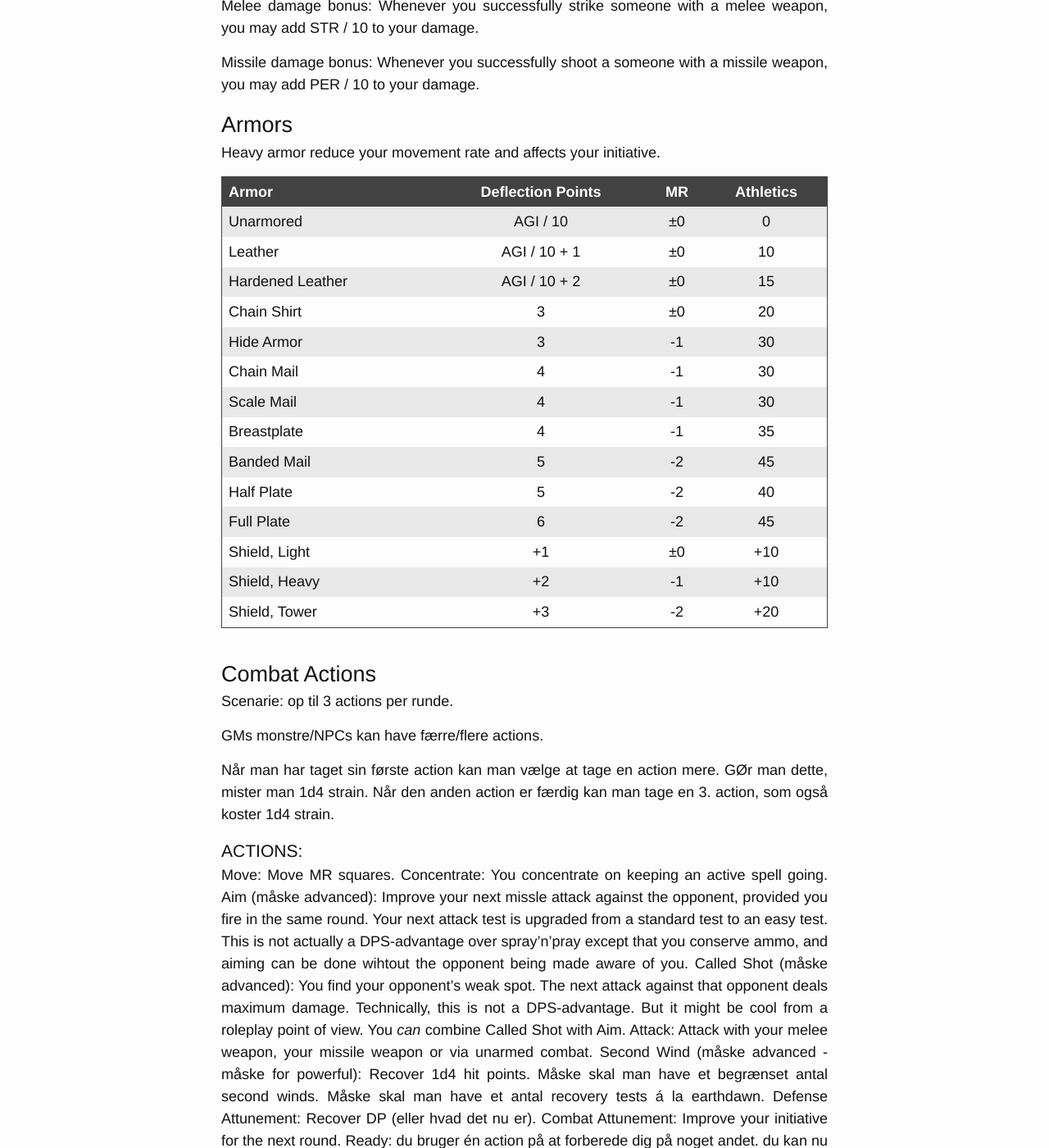
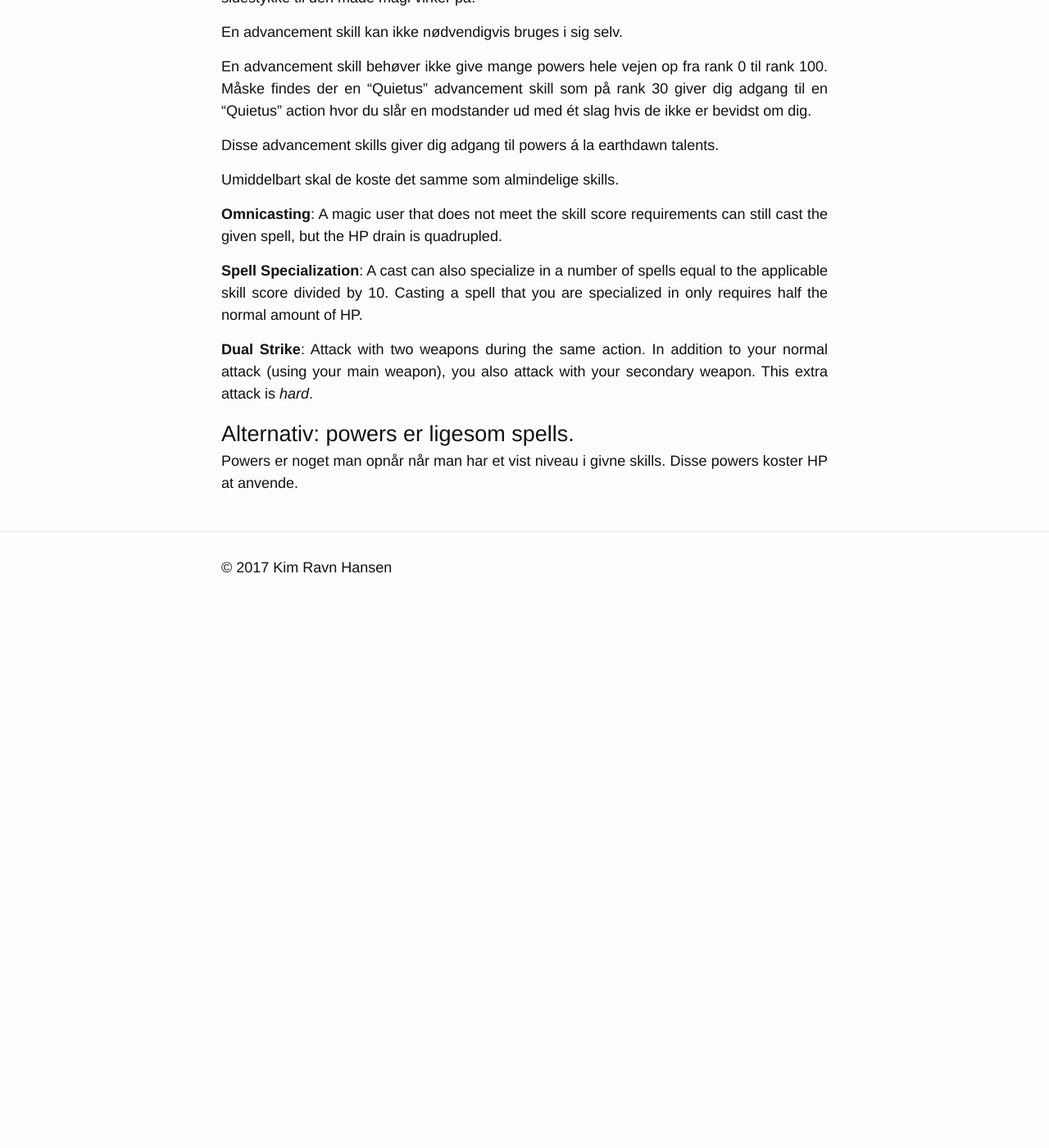
Before and after one commit to moccalotto/kaos, a Jekyll site: the page built from _rulebook/notes.md, in a window 1280 px wide and 1400 px high, scrolled down 414 px. Shown: the whole window at 82% size. Built offline with Jekyll 4.4.1, drawn with Linux system fonts in a browser that asks for light colours; after the commit the page ends 1150 px from its top, so only the background shows below that; some of the changed text lies outside the part shown.

Commit message:
Pro gress

```diff
--- a/_plugins/pre_render.rb
+++ b/_plugins/pre_render.rb
@@ -36,7 +36,7 @@ Jekyll::Hooks.register :site, :pre_render do |site|
     filtered_tiers = [];
 
     for skill in ["Thaumaturgy", "Witchcraft"]
-        for tier in 1..8
+        for tier in 1..6
             tier_name = [skill,tier].join
 
             tier = {
--- a/_rulebook/notes.md
+++ b/_rulebook/notes.md
@@ -4,107 +4,6 @@ title:  "Notes"
 top_menu: false
 rank: -666
 ---
-
-## Damage Bonus
-
-### Variant One: critical strikes
-When you roll to hit with a melee weapon and the roll is below
-your STR in addition to being a success, you score a critical hit
-and add 1d6 to your damage roll.
-
-When you roll to hit with a missile weapon and the roll is below
-your PER in addition to being a success, you score a critical hit
-and add 1d6 to your damage roll.
-
-
-### Variant Two: high baseline.
-
-Melee damage bonus: Whenever you successfully strike someone
-with a melee weapon, you may add STR / 10 to your damage.
-
-Missile damage bonus: Whenever you successfully shoot a someone
-with a missile weapon, you may add PER / 10 to your damage.
-
-## Armors
-
-Heavy armor reduce your movement rate and affects your initiative.
-
-{:.list}
-Armor               | Deflection Points | MR | Athletics |
---------------------|:-----------------:|:--:|:---------:|
-Unarmored           |   AGI / 10        | ±0 |  0
-Leather             |   AGI / 10 + 1    | ±0 |  10
-Hardened Leather    |   AGI / 10 + 2    | ±0 |  15
-Chain Shirt         |   3               | ±0 |  20
-Hide Armor          |   3               | -1 |  30
-Chain Mail          |   4               | -1 |  30
-Scale Mail          |   4               | -1 |  30
-Breastplate         |   4               | -1 |  35
-Banded Mail         |   5               | -2 |  45
-Half Plate          |   5               | -2 |  40
-Full Plate          |   6               | -2 |  45
-Shield, Light	    |   +1              | ±0 | +10
-Shield, Heavy	    |   +2              | -1 | +10
-Shield, Tower	    |   +3              | -2 | +20
-
-
-## Combat Actions
-
-Scenarie: op til 3 actions per runde.
-
-GMs monstre/NPCs kan have færre/flere actions.
-
-Når man har taget sin første action kan man vælge at
-tage en action mere. GØr man dette, mister man 1d4 strain.
-Når den anden action er færdig kan man tage en 3. action,
-som også koster 1d4 strain.
-
-
-### ACTIONS:
-
-Move:
-    Move MR squares.
-Concentrate:
-    You concentrate on keeping an active spell going.
-Aim (måske advanced):
-    Improve your next missle attack against the opponent,
-    provided you fire in the same round.
-    Your next attack test is upgraded from a standard test
-    to an easy test. This is not actually a DPS-advantage
-    over spray'n'pray except that you conserve ammo, and
-    aiming can be done wihtout the opponent being made
-    aware of you.
-Called Shot (måske advanced):
-    You find your opponent's weak spot. The next attack
-    against that opponent deals maximum damage.
-    Technically, this is not a DPS-advantage.
-    But it might be cool from a roleplay point of view.
-    You *can* combine Called Shot with Aim.
-Attack:
-    Attack with your melee weapon, your missile weapon
-    or via unarmed combat.
-Second Wind (måske advanced - måske for powerful):
-    Recover 1d4 hit points.
-    Måske skal man have et begrænset antal second winds.
-    Måske skal man have et antal recovery tests á la earthdawn.
-Defense Attunement:
-    Recover DP (eller hvad det nu er).
-Combat Attunement:
-    Improve your initiative for the next round.
-Ready:
-    du bruger én action på at forberede dig på noget andet.
-    du kan nu reagere når det passer dig i kampen.
-    Når du reagierer falder dit initiativ så det passer
-    ind i situationen.
-Dual Strike (måske advanced skill):
-    Du angriber med to våben.
-    Du laver først et angreb med dit primære våben - hvis det rammer
-    Må du også lave et angreb med dit sekundære våben.
-    Det koster 1 strain.
-
-
-
-
 
 ## Goons'n'villians
 
@@ -143,3 +42,15 @@ can still cast the given spell, but the HP drain is quadrupled.
 **Spell Specialization**:
 A cast can also specialize in a number of spells equal to the applicable skill score divided by 10.
 Casting a spell that you are specialized in only requires half the normal amount of HP.
+
+**Dual Strike**:
+Attack with two weapons during the same action.
+In addition to your normal attack (using your main weapon),
+you also attack with your secondary weapon. This extra attack
+is *hard*.
+
+
+## Alternativ: powers er ligesom spells.
+
+Powers er noget man opnår når man har et vist niveau i givne skills.
+Disse powers koster HP at anvende.
```
Also changed, not shown: _campaign/geography.md (+11 -5 lines), _data/spells.yml (+5 -7 lines), _monsters/intro.md (+1 -0 lines), _rulebook/main.md (+21 -8 lines).
